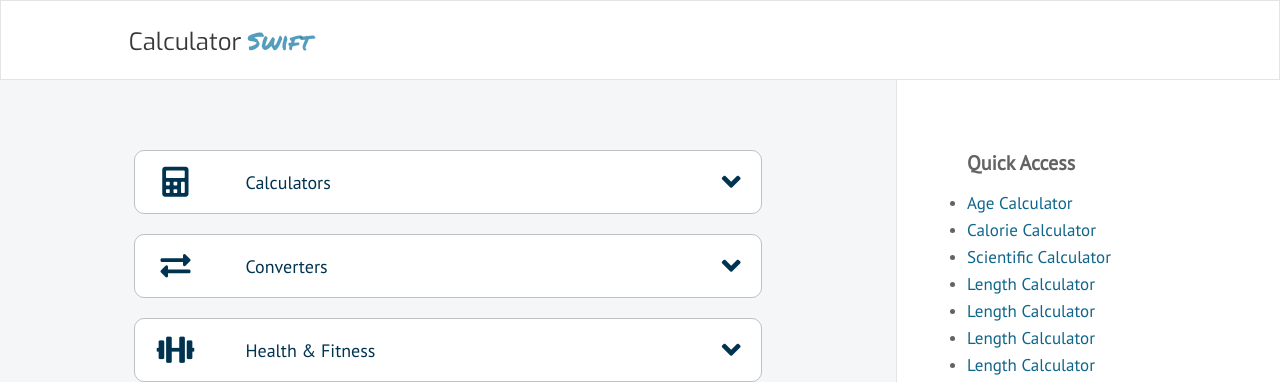
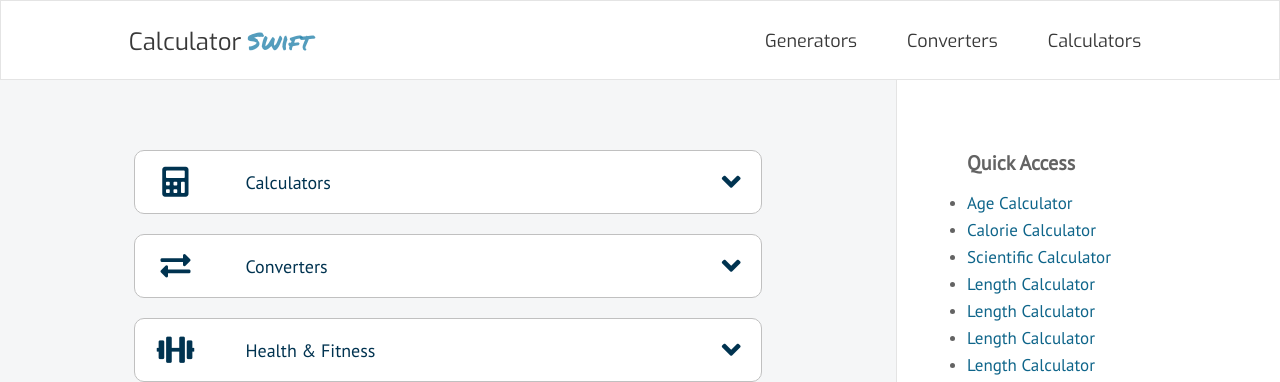
Before and after one commit to arads7420/calcsite, a Django app: page / in a window 1280 px wide. Shown: the top 382 px of the page. Run offline with Django 3.2, Linux system fonts and the light colour scheme.

Commit message:
Bug fixes

```diff
--- a/calculatorsite/basesite/static/basesite/style.css
+++ b/calculatorsite/basesite/static/basesite/style.css
@@ -73,10 +73,6 @@ nav {
   -webkit-box-align: center;
       -ms-flex-align: center;
           align-items: center;
-}
-
-.navlinks {
-  display: none;
 }
 
 .navlinks ul li {
--- a/calculatorsite/basesite/static/basesite/style.scss
+++ b/calculatorsite/basesite/static/basesite/style.scss
@@ -61,7 +61,6 @@ nav {
 }
 
 .navlinks {
-    display: none;
     ul {
         li {
             list-style-type: none;
```
Also changed, not shown: 1 other file.
